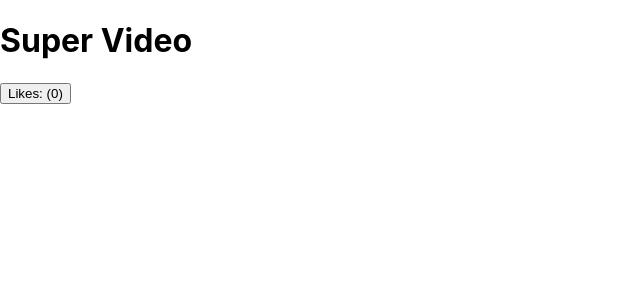
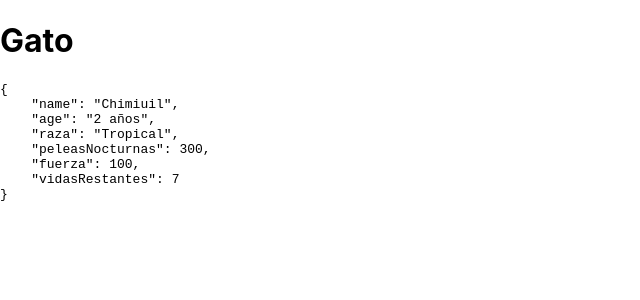
Before and after one commit to PedroAvila/react-fundamentos2, a React (Create React App) app: page / in a window 1280 px wide. Shown: the top 300 px of the page, without its empty margins (0-640 px from the left). Built offline with nearby package versions, Linux system fonts and the light colour scheme.

Commit message:
Usando operador spread para pasar props

```diff
--- a/src/App.js
+++ b/src/App.js
@@ -2,45 +2,42 @@
 
 import React, { Component } from 'react'
 
+const Gato = (props) => (
+  <div>
+    <h1>Gato </h1>
+        <pre>
+          { JSON.stringify(props, null, 4) }
+        </pre>
+  </div>
+)
 
-class Contador extends Component{
+class App extends Component{
 
   state = {
-    video: {
-      title: "Super Video",
-      likes: 0
-    }
-  }
-
-  add = () => {
-    // SETSTATE ES ASINCRONO
-    this.setState((state) => ({
-      video: {
-        ...state.video,
-        likes: state.video.likes + 1
-      }
-     }))
+    fuerza: 100,
+    vidasRestantes: 7,
+    name: "Chimiuil"
   }
 
   render(){
+
+    const otrosDatos = {
+      raza: "Tropical",
+      peleasNocturnas: 300
+    }
+
     return(
       <div>
-        <h1>
-          { this.state.video.title }
-        </h1>
-        <button onClick={ this.add }>
-        Likes: ({ this.state.video.likes })
-      </button>
+        <Gato
+          name = "Garfield"
+          age = "2 años"
+          { ...otrosDatos }
+          { ...this.state }
+        />
+
       </div>
-
     )
   }
 }
 
-const App = () => (
-  <div>
-    <Contador />
-  </div>
-)
-
 export default App
```
